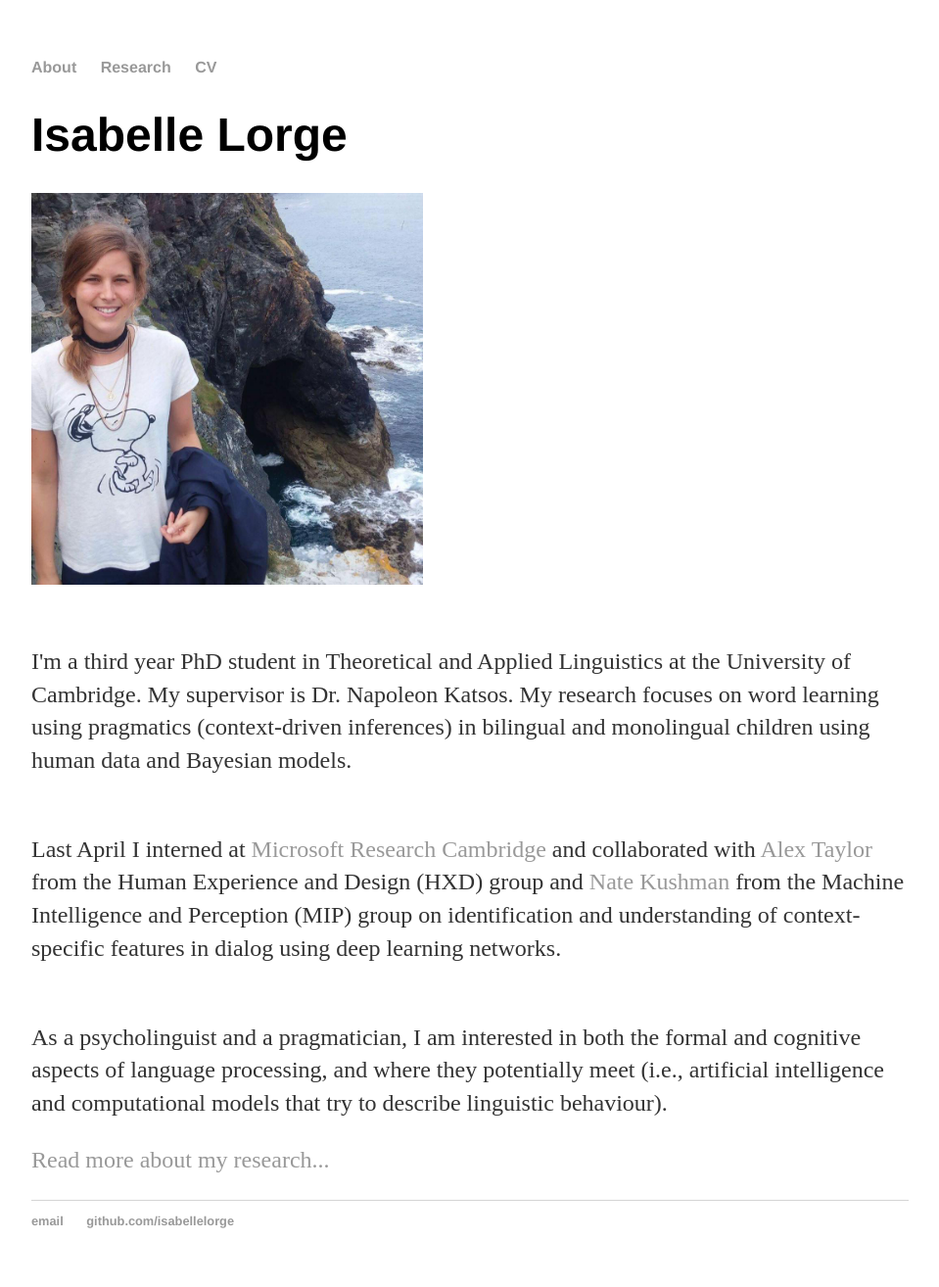
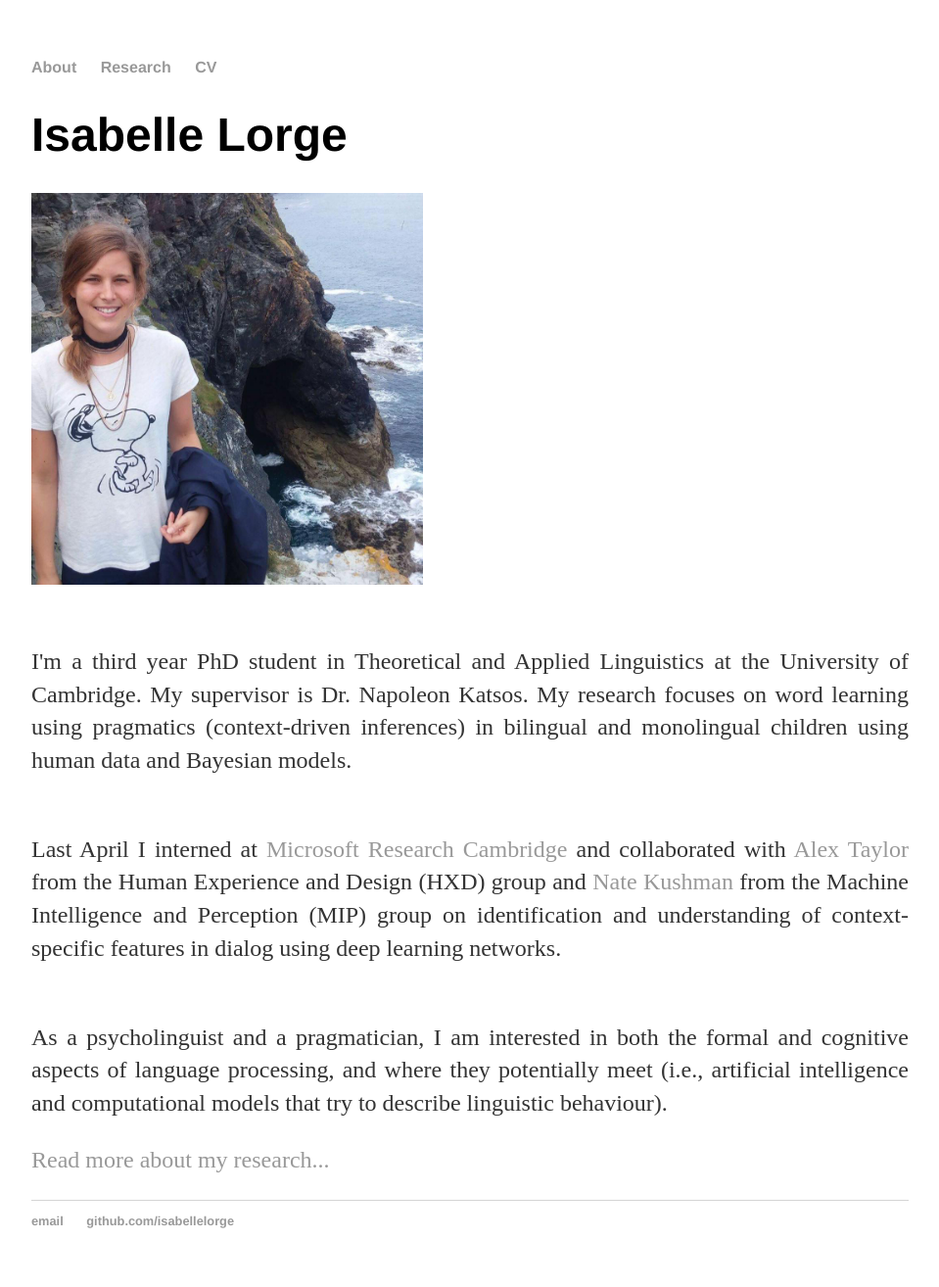
Before and after one commit to isabellelorge/isabellelorge.github.io, a Jekyll site: the page built from index.html, in a window 1280 px wide. Shown: the whole page at 98% size, without its empty margins (160-1119 px from the left). Built offline with Jekyll 4.4.1, drawn with Linux system fonts in a browser that asks for light colours.

Commit message:
Update main.css

```diff
--- a/css/main.css
+++ b/css/main.css
@@ -22,6 +22,11 @@ a:hover {
 h1 {
     font-size: 3em;
     font-family:'Helvetica', 'Arial', 'Sans-Serif';
+
+}
+ div {
+    text-align: justify;
+    text-justify: inter-word;
 }
 p {
     font-size: 1.5em;
```
